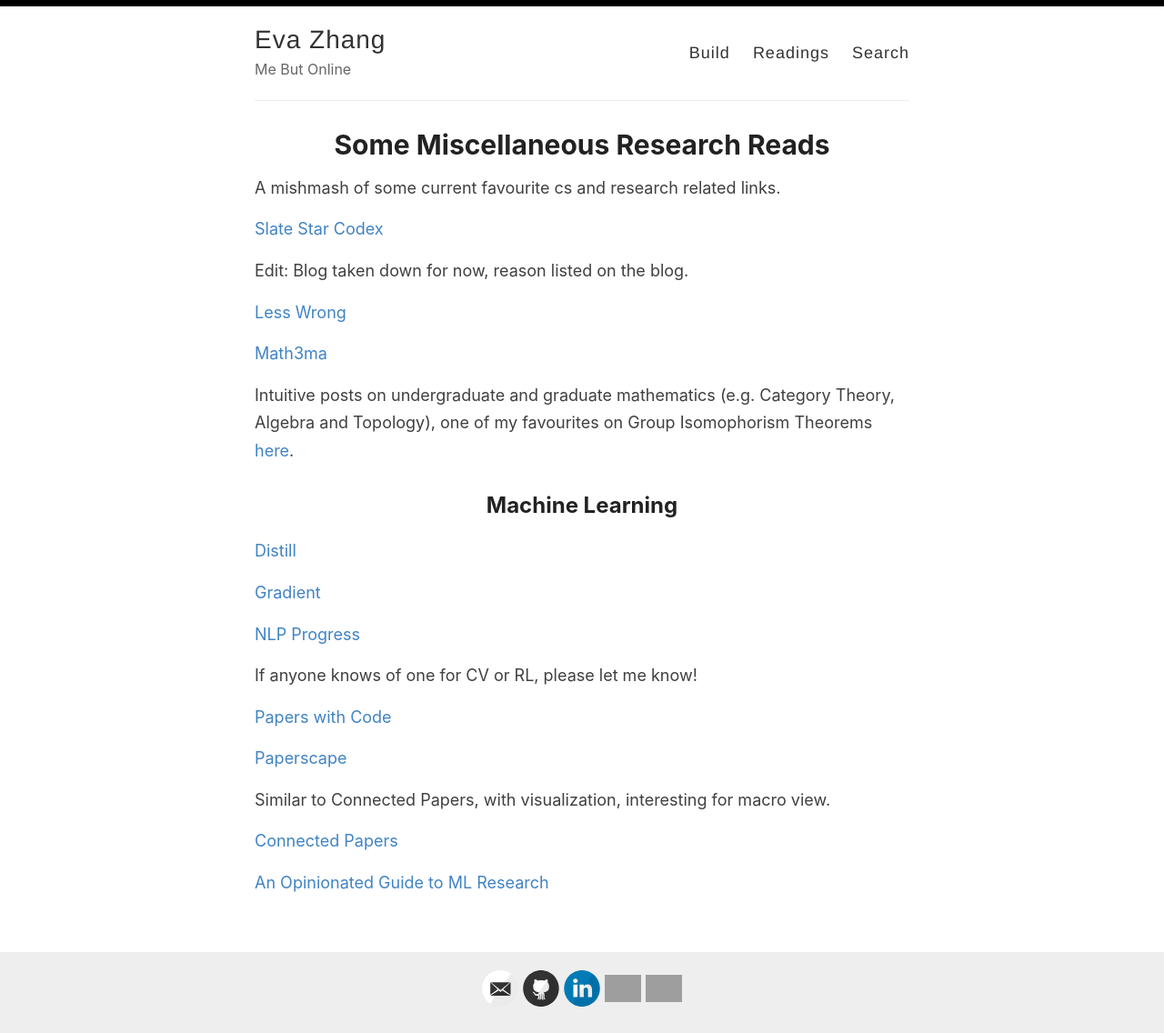
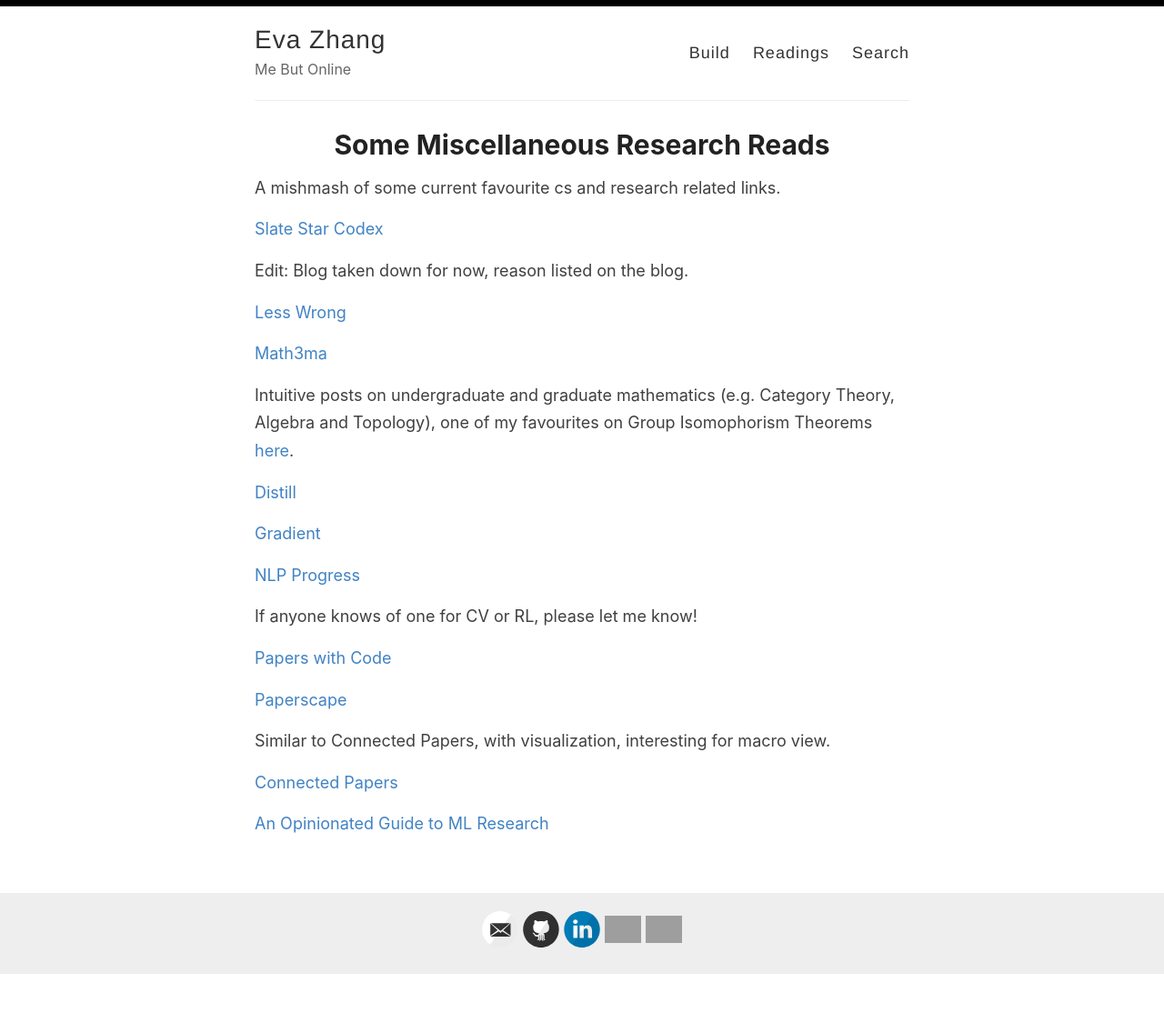
Before and after one commit to evazhang612/sokt-landing, a Jekyll site: the page built from _pages/science.md, in a window 1280 px wide. Shown: the whole page at 91% size. Built offline with Jekyll 4.4.1, drawn with Linux system fonts in a browser that asks for light colours; nearby versions of some CDN libraries; library files that are not in the unit come from our copies; after the commit the page ends 1071 px from its top, so only the background shows below that; grey boxes are pictures that could not be loaded.

```diff
--- a/_pages/science.md
+++ b/_pages/science.md
@@ -16,9 +16,6 @@
 
 Intuitive posts on undergraduate and graduate mathematics (e.g. Category Theory, Algebra and Topology), one of my favourites on Group Isomophorism Theorems [here](https://www.math3ma.com/blog/the-first-isomorphism-theorem-intuitively).
 
-
-## Machine Learning
-
 [Distill](https://distill.pub/)
 
 [Gradient](https://thegradient.pub/)
```
